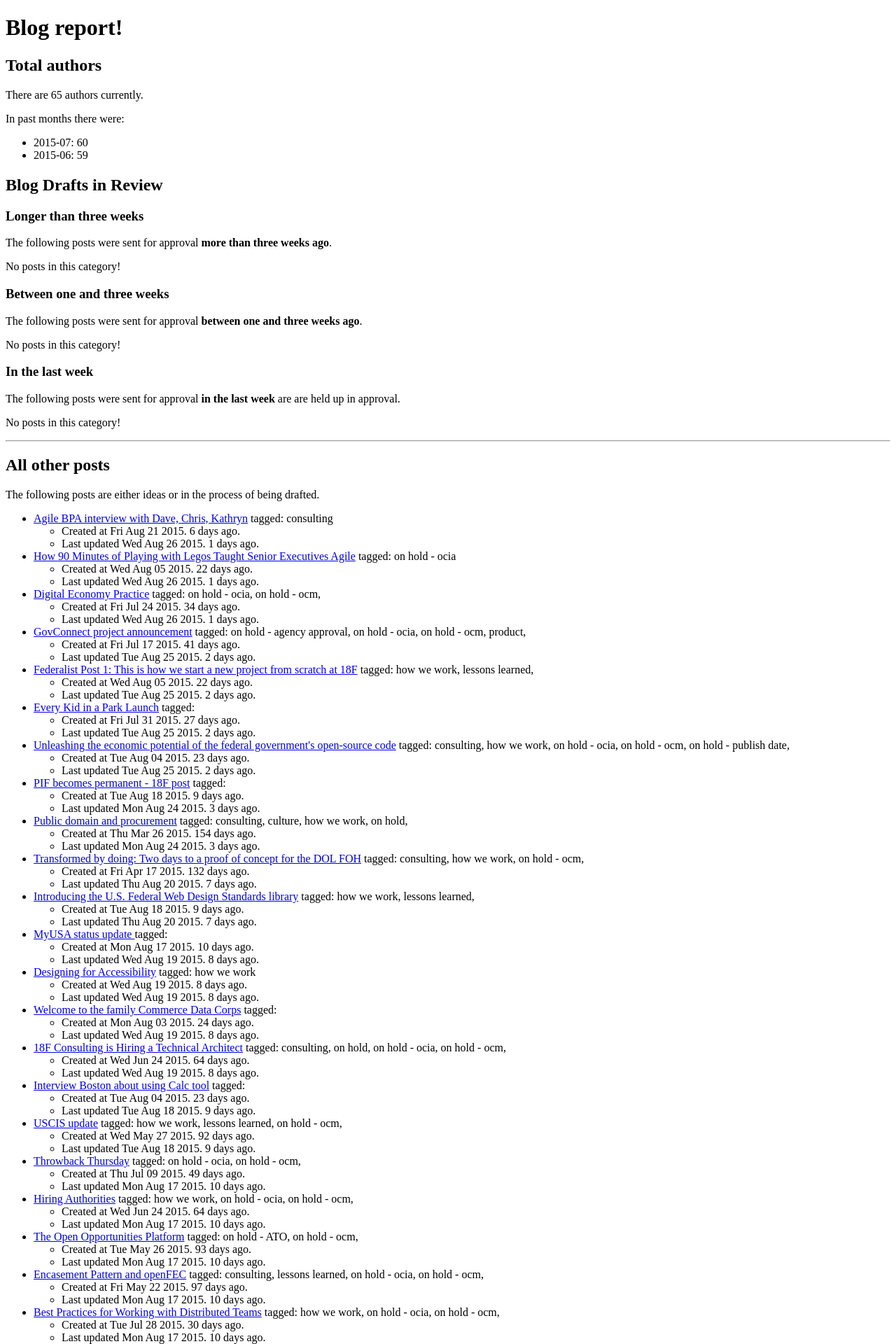
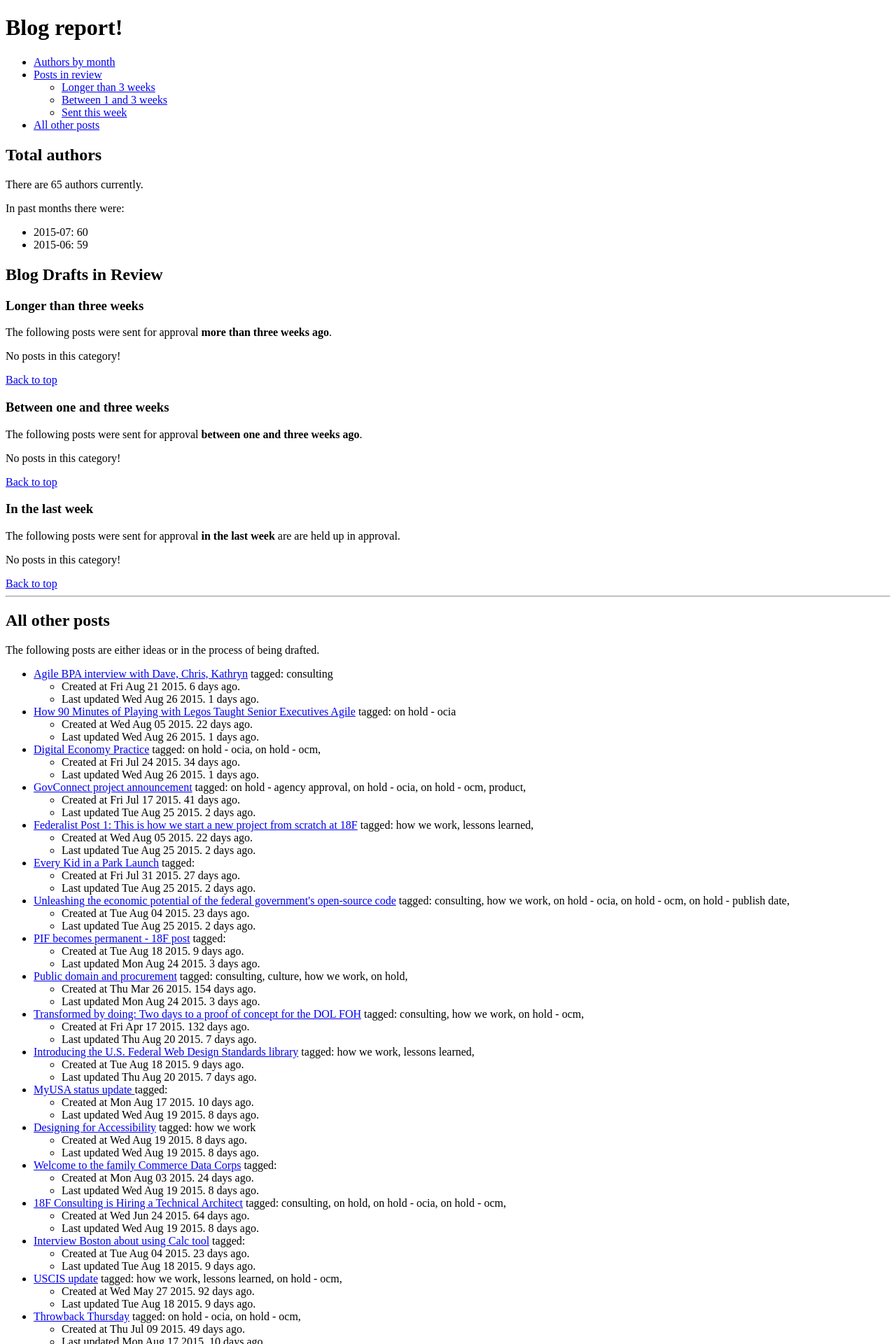
Before and after one commit to 18F/site-data, a Flask app: page / in a window 1280 px wide. Shown: the top 1920 px of the page at 70% size. Run offline with Flask 2, Linux system fonts and the light colour scheme; data that the repository does not hold is empty; some libraries are stand-ins or nearby versions.

Commit message:
Adds navigation for easier scrolling!

```diff
--- a/templates/index.html
+++ b/templates/index.html
@@ -7,7 +7,19 @@
 </head>
 <body>
 <h1>Blog report!</h1>
-<h2>Total authors</h2>
+<nav id="main-nav">
+  <ul>
+    <li><a href="#authors">Authors by month</a></li>
+    <li><a href="#in-review">Posts in review</a>
+      <ul>
+        <li><a href="#in-review-morethan-3-weeks">Longer than 3 weeks</a></li>
+        <li><a href="#in-review-upto-3-weeks">Between 1 and 3 weeks</a></li>
+        <li><a href="#in-review-0-weeks">Sent this week</a></li>
+      </ul></li>
+    <li><a href="#all-posts">All other posts</a></li>
+  </ul>
+</nav>
+<h2 id="authors">Total authors</h2>
   <p>There are {{ data['current'] | length }} authors currently.</p>
   <p>In past months there were:</p>
   <ul>{% for a in data |sort|reverse %}{% if a <= date['formatted'] %}
@@ -15,33 +27,37 @@
   </ul>
 {% if data['issues'] %}
 <section class="blogging-info">
-  <h2>Blog Drafts in Review</h2>
-    <section class="oldest-posts on-hold">
+  <h2 id="in-review">Blog Drafts in Review</h2>
+    <section id="in-review-morethan-3-weeks" class="oldest-posts on-hold">
       <h3>Longer than three weeks</h3>
       <p>The following posts were sent for approval <strong>more than three weeks ago</strong>.</p>
       <ol></ol>
       <p class="none">No posts in this category!</p>
+      <a href="#main-nav">Back to top</a>
     </section>
-    <section class="newer-posts on-hold">
+    <section id="in-review-upto-3-weeks" class="newer-posts on-hold">
       <h3>Between one and three weeks</h3>
       <p>The following posts were sent for approval <strong>between one and three weeks ago</strong>.</p>
       <ol></ol>
       <p class="none">No posts in this category!</p>
+      <a href="#main-nav">Back to top</a>
     </section>
-    <section class="newest-posts on-hold">
+    <section id="in-review-0-weeks" class="newest-posts on-hold">
       <h3>In the last week</h3>
       <p>The following posts were sent for approval <strong>in the last week</strong> are are held up in approval.</p>
       <ol></ol>
       <p class="none">No posts in this category!</p>
+      <a href="#main-nav">Back to top</a>
     </section>
     <hr>
-    <section class="all-posts">
+    <section id="all-posts" class="all-posts">
       <h2>All other posts</h2>
         <p>The following posts are either ideas or in the process of being drafted.</p>
         <ul>{% for i in data['issues'] | sort(reverse=1, attribute='updated_at')%}{% set id = i['number'].__str__() %}
           <li class="blog-issue" data-approve="{{created_at(i, data['issue-'+id+'-milestones'])}}" data-created="{{i.created_at}}" data-updated="{{i.updated_at}}" data-labels="{% for l in i.labels %}{{l.name}}{% if not loop.last %},{% endif %}{% endfor %}"><a href="{{i.html_url}}">{{ i.title }}</a> tagged: {% for l in i.labels %}{{l.name}}{% if not loop.last or loop.length > 1%}, {% endif%}{% endfor %}</li>
         {% endfor %}</ul>
     {% endif %}
+    <a href="#main-nav">Back to top</a>
   </section>
 </section>
 <script src="/static/js/jquery.js"></script>
```
